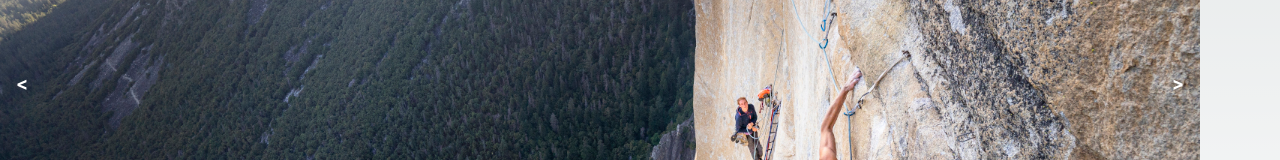
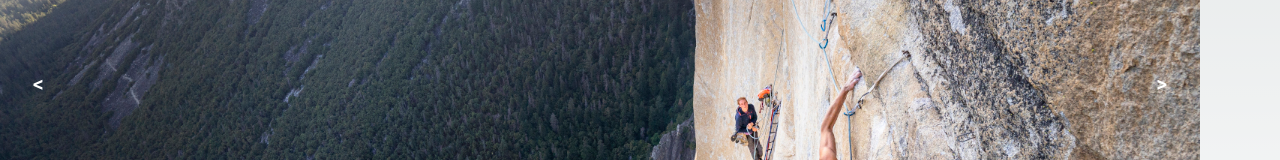
Before and after one commit to connorwarme/athlete-store, a Next.js app: page / in a window 1280 px wide. Shown: the part 540-700 px from the top of the page. Built offline with nearby package versions, Linux system fonts and the light colour scheme.

Commit message:
Add simple animation to carousel arrows

```diff
--- a/src/app/components/carouselPhoto.jsx
+++ b/src/app/components/carouselPhoto.jsx
@@ -18,13 +18,18 @@ const CarouselPhoto = () => {
     return setImageIndex(prevIndex => prevIndex === images.length - 1 ? 0 : prevIndex + 1);
   }
 
-  const buttonStyle = 'block absolute top-0 bottom-0 p-4 text-lg font-bold text-white bg-black bg-opacity-0 hover:bg-opacity-25 transition-all duration-100 ease-in-out';
+  const buttonDivStyle = 'flex absolute top-0 bottom-0 p-4 bg-black bg-opacity-0 hover:bg-opacity-25 transition-all duration-100 ease-in-out group';
+  const buttonStyle = 'self-center px-4 text-lg font-bold text-white group-hover:animate-bounce';
   return (
     <div className='max-w-[1200px] w-full aspect-[10/6] my-auto mx-0'>
       <div className='w-full h-full relative'>
         <img src={images[imageIndex]} alt='carousel' className='w-full h-full object-cover block' />
-        <button onClick={handleForward} className={buttonStyle + ' right-0'}>&gt;</button>
-        <button onClick={handleBack} className={buttonStyle + ' left-0'}>&lt;</button>
+        <div className={buttonDivStyle + ' right-0'}>
+          <button onClick={handleForward} className={buttonStyle}>&gt;</button>
+        </div>
+        <div className={buttonDivStyle + ' left-0'}>
+          <button onClick={handleBack} className={buttonStyle}>&lt;</button>
+        </div>
       </div>
     </div>
   )
```
